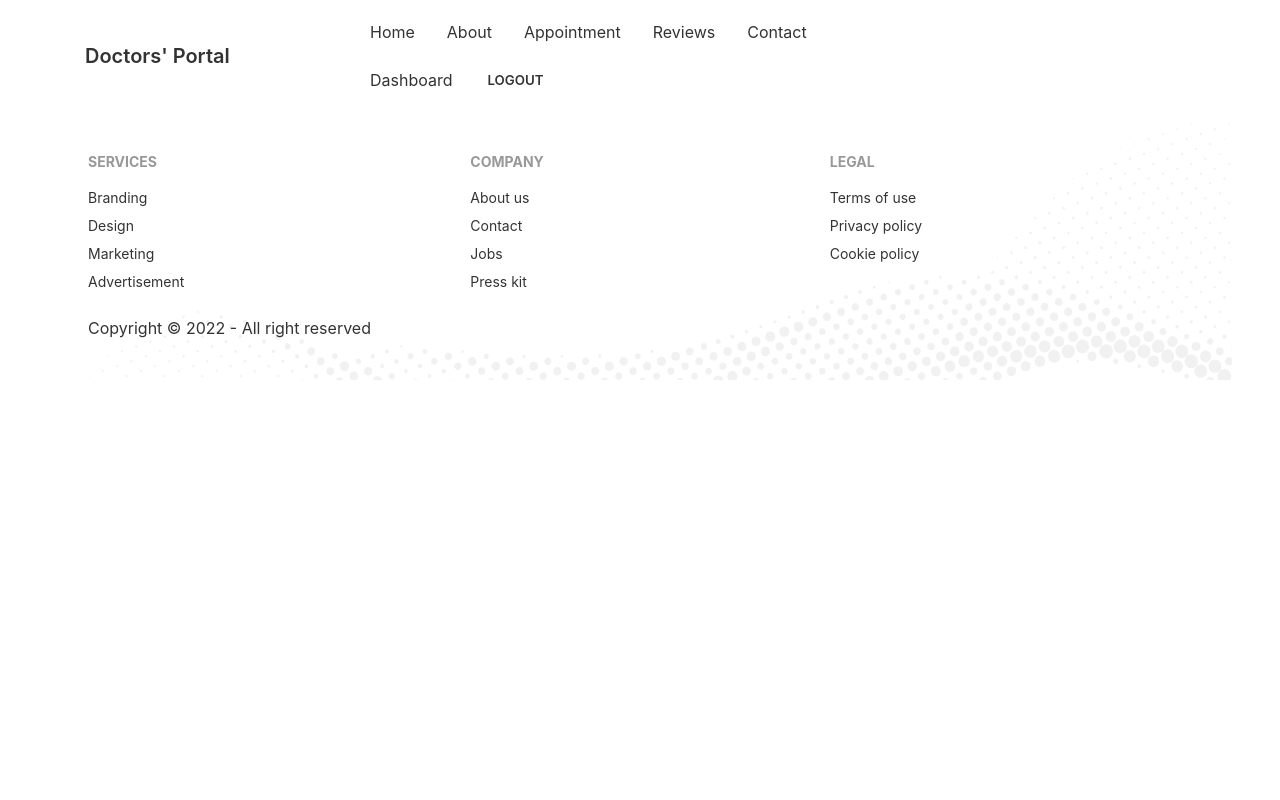
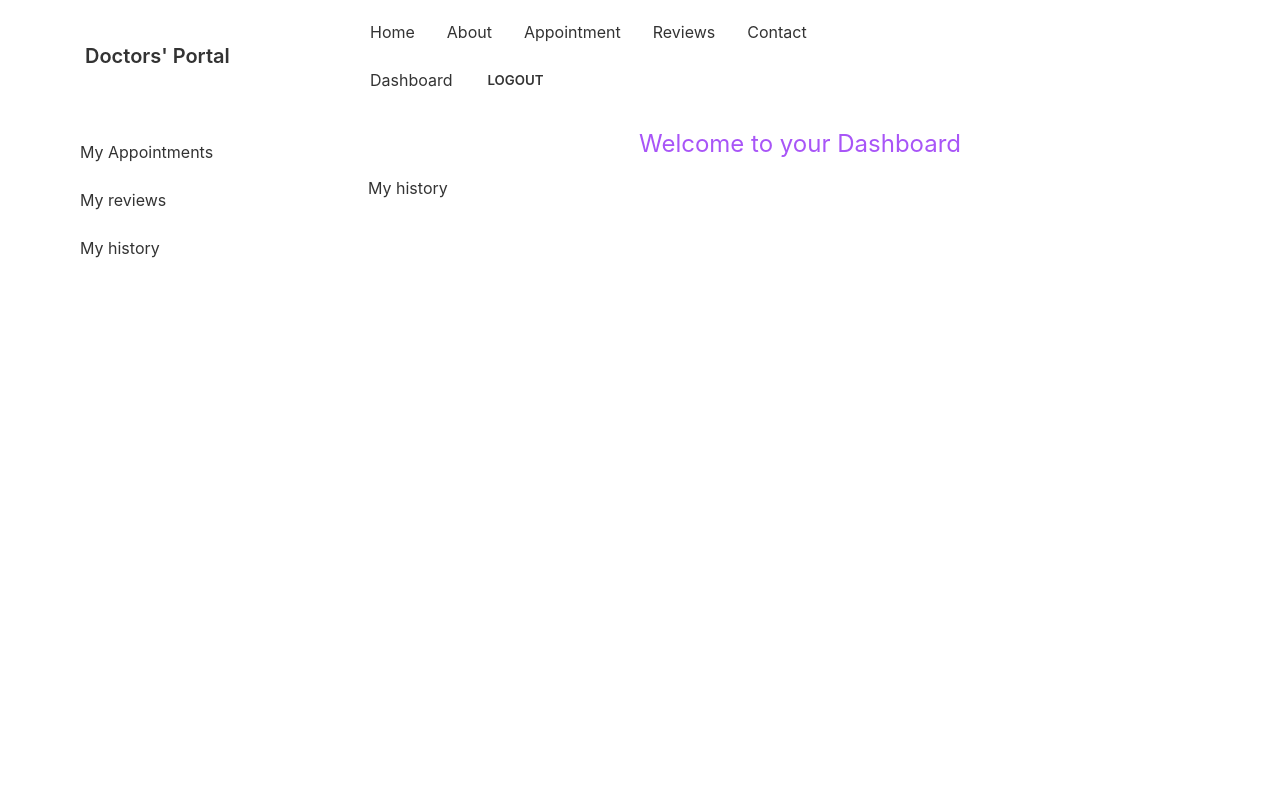
Before and after one commit to ahnafwarith/doctors-portal-client, a React (Create React App) app: page /dashboard/history in a window 1280 px wide. Shown: the top 800 px of the page. Built offline with nearby package versions, Linux system fonts and the light colour scheme; no server answers.

Commit message:
dashboard finalized with one problem

```diff
--- a/src/App.js
+++ b/src/App.js
@@ -13,6 +13,7 @@ import 'react-toastify/dist/ReactToastify.css';
 import Dashboard from './Pages/Dashboard/Dashboard';
 import MyAppointment from './Pages/Dashboard/MyAppointment';
 import MyReview from './Pages/Dashboard/MyReview';
+import MyHistory from './Pages/Dashboard/MyHistory';
 
 function App() {
   return (
@@ -31,6 +32,7 @@ function App() {
         }>
           <Route index element={<MyAppointment></MyAppointment>}></Route>
           <Route path='review' element={<MyReview></MyReview>}></Route>
+          <Route path='history' element={<MyHistory />}></Route>
         </Route>
         <Route path='/login' element={<Login />}></Route>
         <Route path='/register' element={<Register />}></Route>
--- a/src/Pages/Dashboard/Dashboard.js
+++ b/src/Pages/Dashboard/Dashboard.js
@@ -5,15 +5,16 @@ const Dashboard = () => {
     return (
         <div class="drawer drawer-mobile">
             <input id="my-drawer-2" type="checkbox" class="drawer-toggle" />
-            <div class="drawer-content flex flex-col items-center justify-center">
-                <h1 className='text-purple-500 text-2xl'>Welcome to your Dashboard</h1>
+            <div class="drawer-content flex flex-col">
+                <h1 className='text-purple-500 text-2xl my-4 text-center'>Welcome to your Dashboard</h1>
                 <Outlet></Outlet>
             </div>
             <div class="drawer-side">
                 <label for="my-drawer-2" class="drawer-overlay"></label>
                 <ul class="menu p-4 overflow-y-auto w-80 bg-base-100 text-base-content">
-                    <li><Link to='/dashboard'>Sidebar Item 1</Link></li>
-                    <li><Link to='/dashboard/review'>Sidebar Item 2</Link></li>
+                    <li><Link to='/dashboard'>My Appointments</Link></li>
+                    <li><Link to='/dashboard/review'>My reviews</Link></li>
+                    <li><Link to='/dashboard/history'>My history</Link></li>
                 </ul>
 
             </div>
--- a/src/Pages/Dashboard/MyAppointment.js
+++ b/src/Pages/Dashboard/MyAppointment.js
@@ -1,9 +1,45 @@
-import React from 'react';
+import React, { useEffect, useState } from 'react';
+import { useAuthState } from 'react-firebase-hooks/auth';
+import auth from '../../firebase.init';
 
 const MyAppointment = () => {
+    const [bookings, setBookings] = useState([]);
+    const [user] = useAuthState(auth);
+    console.log(user)
+    useEffect(() => {
+        if (user) {
+            fetch(`http://localhost:4000/bookings?patient=${user.email}`)
+                .then(res => res.json())
+                .then(data => setBookings(data))
+        }
+    }, [user]);
     return (
         <div>
-            <h1>My Appointments</h1>
+            <div class="overflow-x-auto">
+                <table class="table w-full">
+                    <thead>
+                        <tr>
+                            <th></th>
+                            <th>Name</th>
+                            <th>Date</th>
+                            <th>Time</th>
+                            <th>Treatment</th>
+                        </tr>
+                    </thead>
+                    <tbody>
+                        {
+                            bookings.map((b, index) =>
+                                <tr>
+                                    <th>{index + 1}</th>
+                                    <td>{b.patientName}</td>
+                                    <td>{b.date}</td>
+                                    <td>{b.slot}</td>
+                                    <td>{b.treatmentName}</td>
+                                </tr>)
+                        }
+                    </tbody>
+                </table>
+            </div>
         </div>
     );
 };
--- /dev/null
+++ b/src/Pages/Dashboard/MyHistory.js
@@ -0,0 +1,11 @@
+import React from 'react';
+
+const MyHistory = () => {
+    return (
+        <div>
+            <h1>My history</h1>
+        </div>
+    );
+};
+
+export default MyHistory;
```
